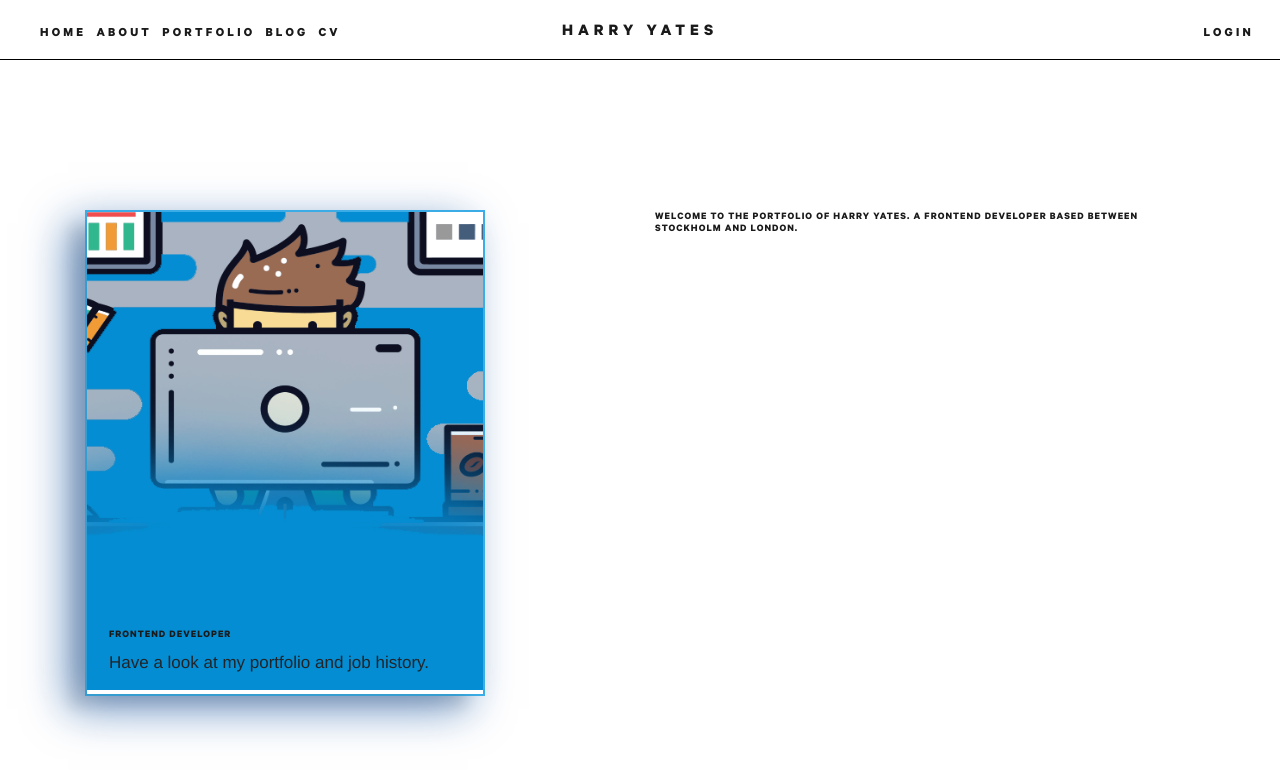
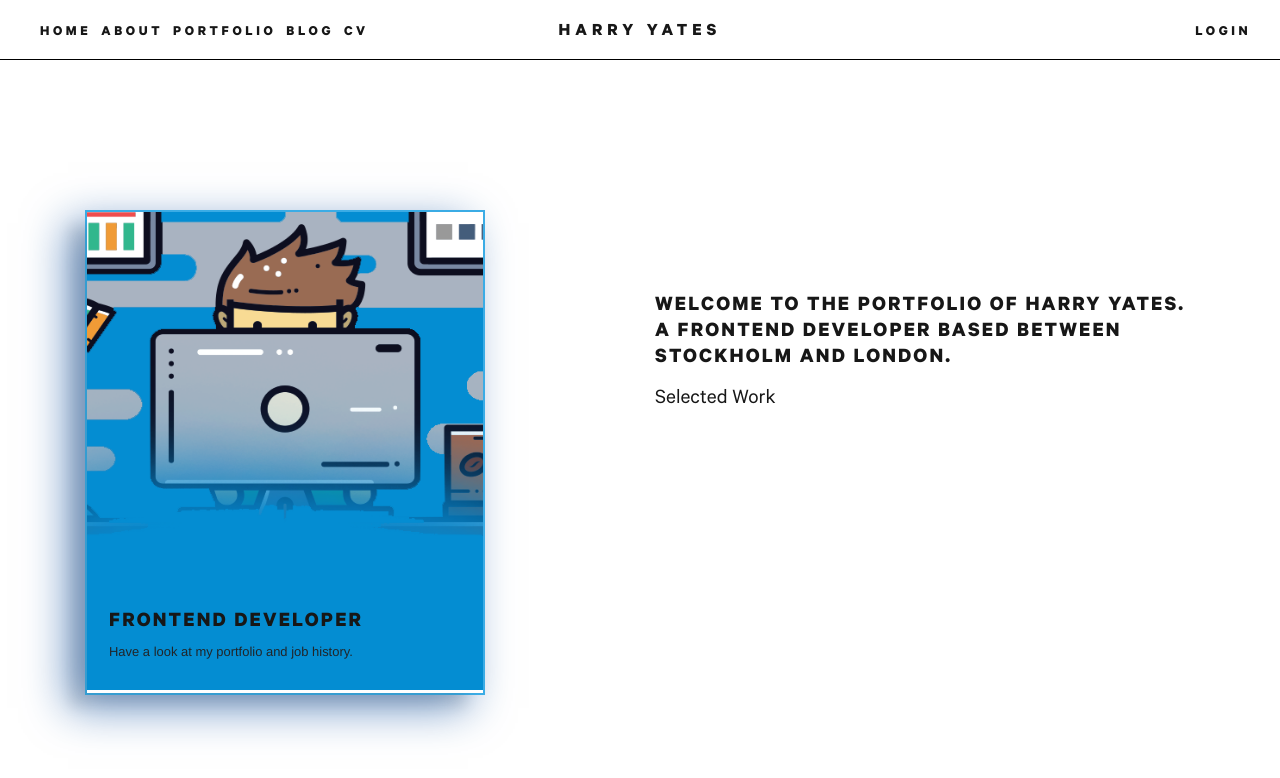
Before and after one commit to Harry-Yates/portfolio-harryyates, a Next.js app: page / in a window 1280 px wide. Shown: the top 778 px of the page. Built offline with nearby package versions, Linux system fonts and the light colour scheme; a web font is replaced by a local one.

Commit message:
Set up global sass veriables

```diff
--- a/components/shared/Header.js
+++ b/components/shared/Header.js
@@ -3,7 +3,7 @@ import Link from "next/link";
 import { FaBars, FaTimes } from "react-icons/fa";
 
 const Header = () => {
-    const [isOpen, setIsOpen] = useState(false);
+    const [isOpen, setIsOpen] = useState(true);
 
     return (
         <nav className='NavbarItems'>
@@ -40,7 +40,9 @@ const Header = () => {
                 </ul>
             </div>
             <div className='containerCenter'>
-                <h1 className='navbar-logo'>Harry Yates</h1>
+                <Link href='/'>
+                    <h1 className='navbar-logo'>Harry Yates</h1>
+                </Link>
             </div>
             <div className='containerRight'>
                 <li>
--- a/pages/index.js
+++ b/pages/index.js
@@ -19,10 +19,10 @@ class Index extends React.Component {
                                         <div className='back'>
                                             <div className='hero-section-content'>
                                                 <h2> Frontend Developer </h2>
-                                                <div className='hero-section-content-intro'>
+                                                <p className='hero-section-content-intro'>
                                                     Have a look at my portfolio and job
                                                     history.
-                                                </div>
+                                                </p>
                                             </div>
                                             <Image
                                                 className='image'
--- a/styles/_index.scss
+++ b/styles/_index.scss
@@ -32,10 +32,6 @@
         width: 360px;
         left: 6%;
         z-index: 1;
-
-        &-intro {
-            font-size: 17px;
-        }
     }
 }
 
@@ -44,26 +40,12 @@
     max-width: 100%;
 }
 
-.hero-welcome-text > h1 {
-    color: #1a1a1a;
-    text-transform: uppercase;
-    font-size: 27px;
+.hero-welcome-text > h2 {
     margin-top: 80px;
 }
 
 .hero-welcome-bio {
     margin-top: 20px;
-    color: white;
-
-    .fa-stack {
-        font-size: 28px;
-    }
-
-    .list-inline-item {
-        > a {
-            color: #373737;
-        }
-    }
 }
 
 .hero-welcome-wrapper {
--- a/styles/components/_header.scss
+++ b/styles/components/_header.scss
@@ -18,6 +18,7 @@
 
 .login {
     margin-right: 2rem;
+    margin-bottom: 3px;
 }
 
 //Center
@@ -31,7 +32,7 @@
 .navbar-logo {
     display: flex;
     text-align: center;
-    width: 157px;
+    width: 200px;
     align-self: center;
     cursor: pointer;
 }
@@ -160,7 +161,7 @@
     .menu-icon {
         display: block;
         position: absolute;
-        top: 1rem;
+        top: 0.6rem;
         left: 2rem;
         font-size: 1.8rem;
         cursor: pointer;
--- a/styles/main.scss
+++ b/styles/main.scss
@@ -5,6 +5,9 @@
 
 // Pages
 @import "./index";
+
+//Variables
+@import "./shared/variables";
 
 .absolute {
     position: absolute;
@@ -15,45 +18,52 @@ body {
     width: 100%;
     height: 100%;
     font-family: "Hiragino Kaku Gothic", "Helvetica";
-    font-size: 13px;
-    background: #ffffff;
+    font-size: var(--fs-small);
+    background: var(--clr-white);
 }
 
 h1 {
     font-family: "Calibre-Bold", "Helvetica";
-    font-size: 1.3em;
-    font-weight: 700;
+    font-size: var(--fs-larger);
+    font-weight: var(--fw-heavy);
     letter-spacing: 5px;
     text-transform: uppercase;
-    color: #1a1a1a;
+    color: var(--clr-primary);
 }
 
 h2 {
     font-family: "Calibre-Bold", "Helvetica";
-    font-size: 0.8em;
-    font-weight: 700;
+    font-size: var(--fs-large);
+    font-weight: var(--fw-heavy);
     letter-spacing: 0.1em;
     text-transform: uppercase;
-    color: #1a1a1a;
+    color: var(--clr-primary);
+}
+
+h3 {
+    font-family: "Calibre-Regular", "Helvetica";
+    font-size: var(--fs-large);
+    list-style: none;
+    color: var(--clr-primary);
 }
 
 li {
     font-family: "Calibre-Regular", "Helvetica";
-    font-size: 0.1em;
+    font-size: var(--fs-large);
     list-style: none;
 }
 
 p {
     font-family: "Hiragino Kaku Gothic", "Helvetica";
-    font-size: 13px;
+    font-size: var(--fs-small);
 }
 
 a {
     font-family: "Calibre-Bold", "Helvetica";
-    font-size: 1rem;
-    font-weight: 700;
+    font-size: var(--fs-medium);
+    font-weight: var(--fw-heavy);
     letter-spacing: 0.25em;
     text-transform: uppercase;
-    color: #1a1a1a;
+    color: var(--clr-primary);
     cursor: pointer;
 }
--- /dev/null
+++ b/styles/shared/_variables.scss
@@ -0,0 +1,31 @@
+:root {
+    // Colors
+    --clr-primary: #171717;
+    --clr-secondary: #d20000;
+    // --clr-primary-dark: #5b0eeb;
+
+    --clr-white: #ffffff;
+    --clr-black: #171717;
+
+    // Colour of text
+    --clr-text-primary: #171717;
+    --clr-text-secondary: #b1acac;
+
+    // Font family
+    --ff-primary: "Source Code Pro", monospace;
+    --ff-secondary: ...;
+
+    // Font size
+    --fs-small: 0.9rem;
+    --fs-medium: 1rem;
+    --fs-large: 1.5rem;
+    --fs-larger: 1.25rem;
+    --fs-largest: 3rem;
+
+    // Font weight
+    --fw-thin: 200;
+    --fw-normal: 300;
+    --fw-bold: 400;
+    --fw-bolder: 500;
+    --fw-heavy: 700;
+}
```
